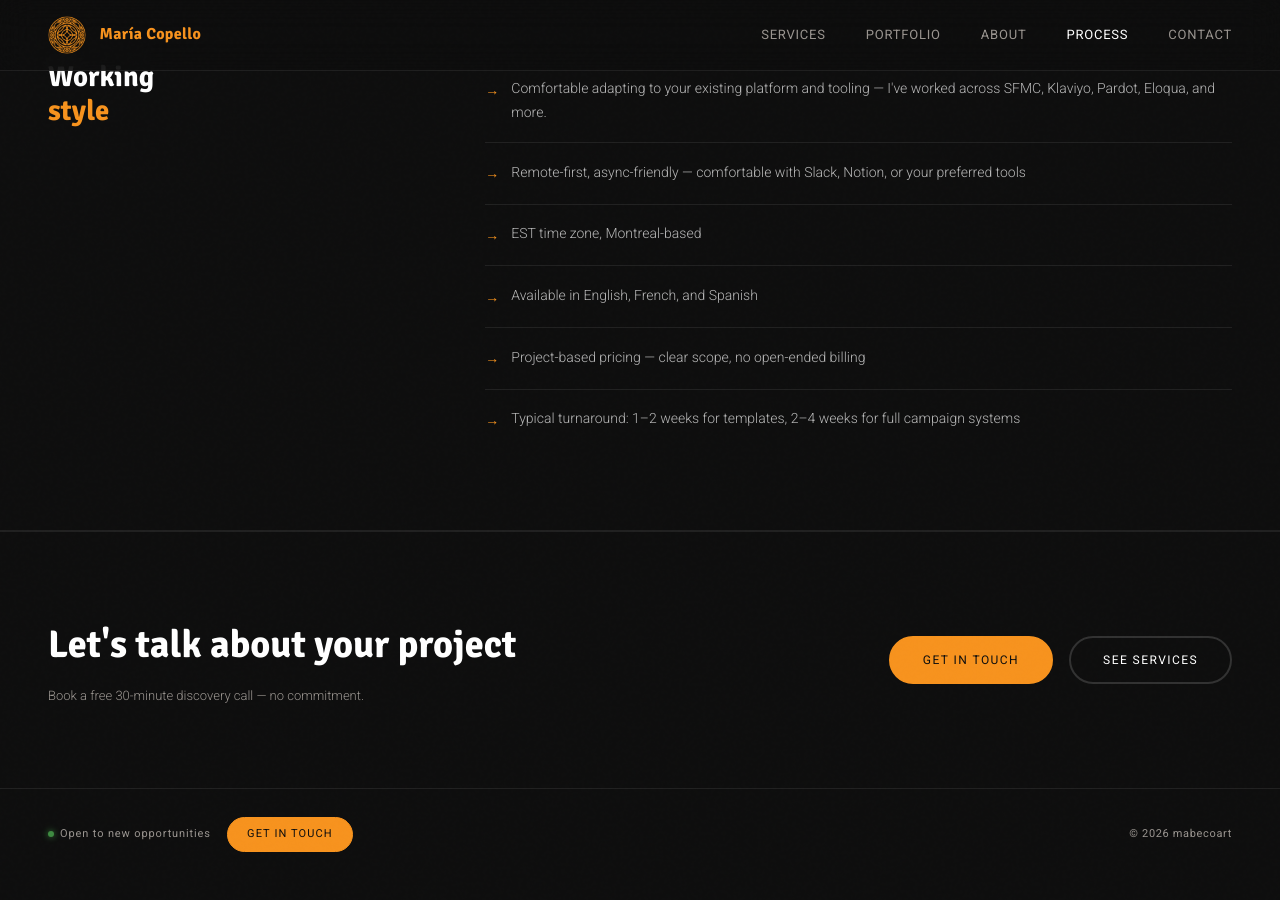
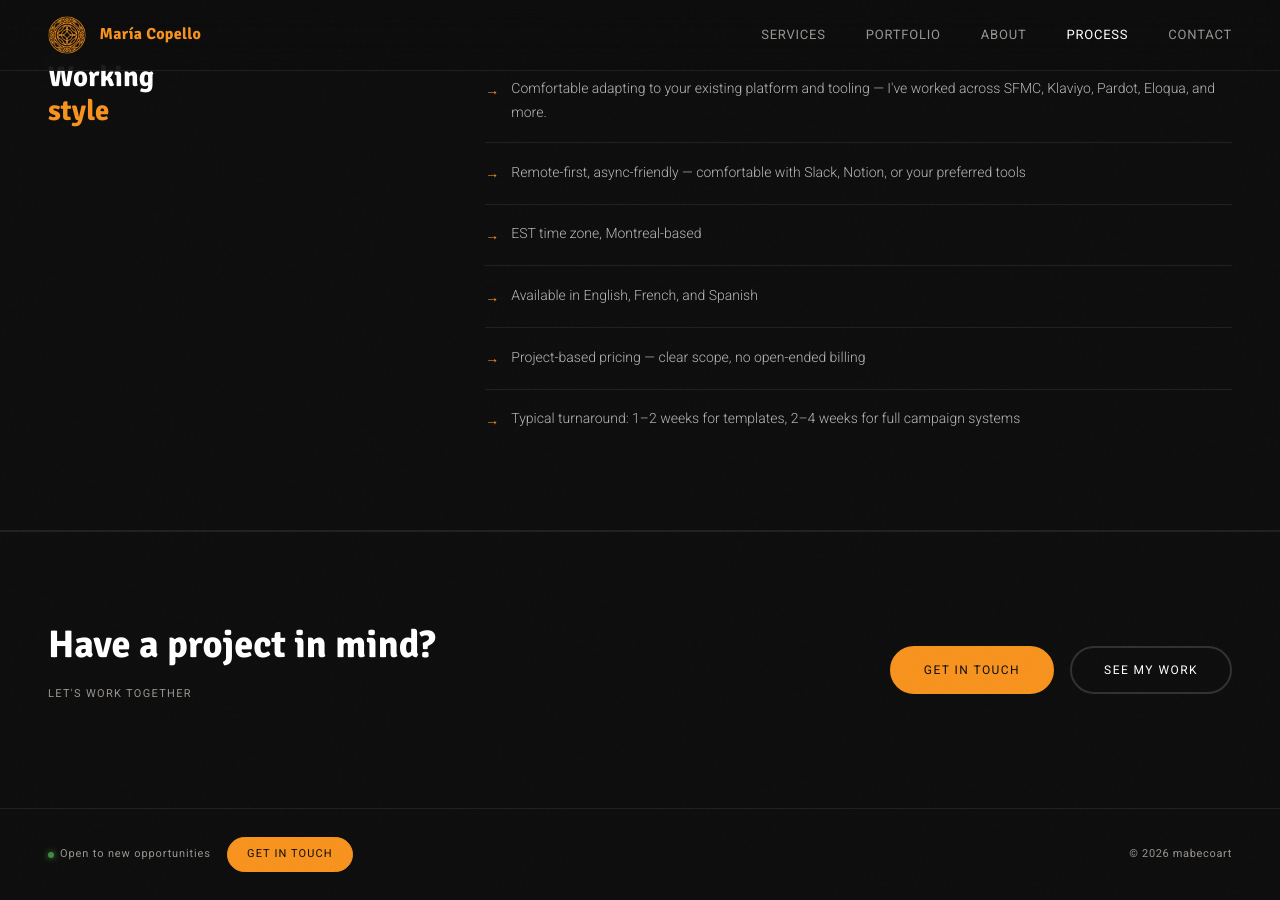
Before and after one commit to mabecoart/github.io, a Jekyll site: the page built from process.html, in a window 1280 px wide and 900 px high, scrolled down 970 px. Built offline with Jekyll 4.4.1, drawn with Linux system fonts in a browser that asks for light colours.

Commit message:
Update CTA banner text and button links

```diff
--- a/process.html
+++ b/process.html
@@ -54,11 +54,11 @@ description: How María Copello works — a clear, collaborative freelance proce
 
 <div class="cta-banner">
   <div>
-    <h2 class="cta-banner-title">Let's talk about your project</h2>
-    <p class="cta-banner-sub">Book a free 30-minute discovery call — no commitment.</p>
+    <h2 class="cta-banner-title">Have a project in mind?</h2>
+    <p class="hero-location">Let's work together</p>
   </div>
   <div class="cta-banner-btns">
     <a href="/contact.html" class="btn btn-primary">Get in Touch</a>
-    <a href="/services.html" class="btn btn-ghost">See Services</a>
+    <a href="/portfolio.html" class="btn btn-ghost">See My Work</a>
   </div>
 </div>
```
